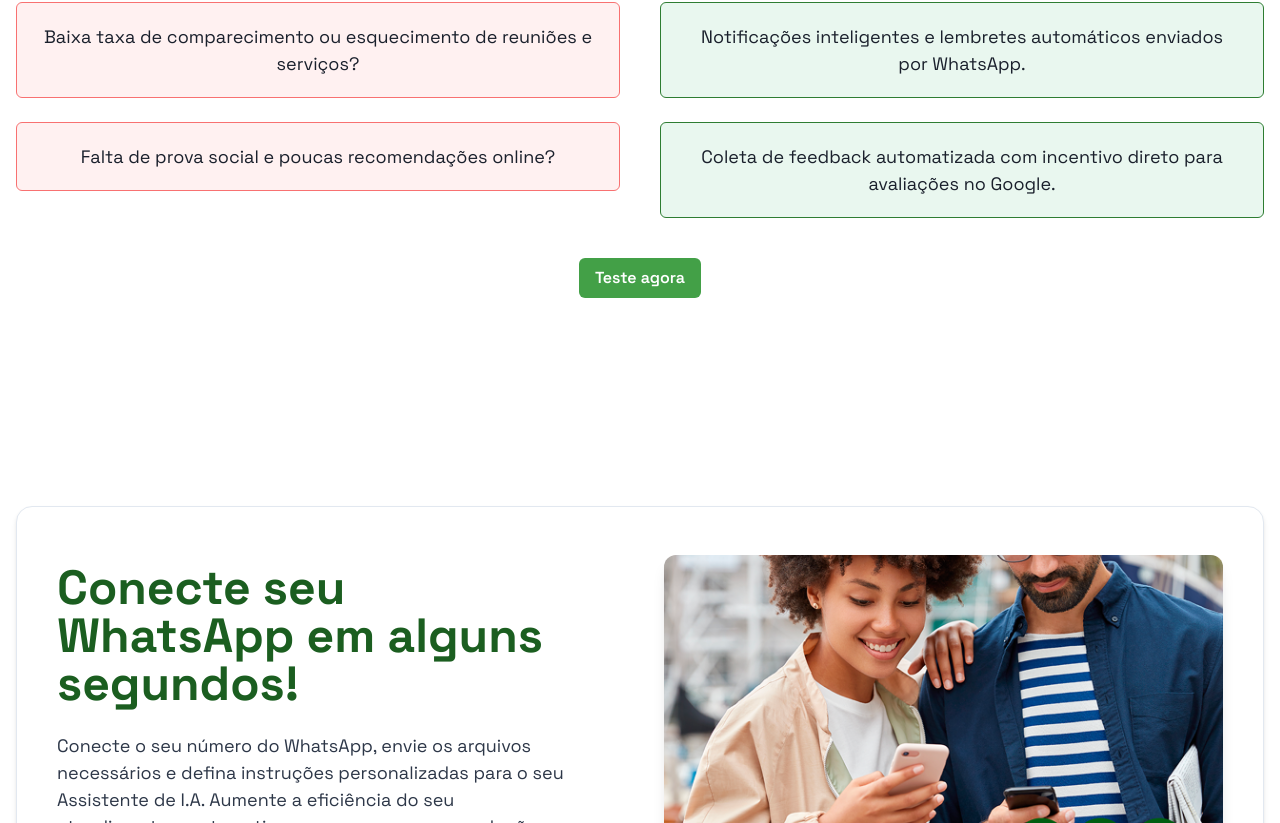
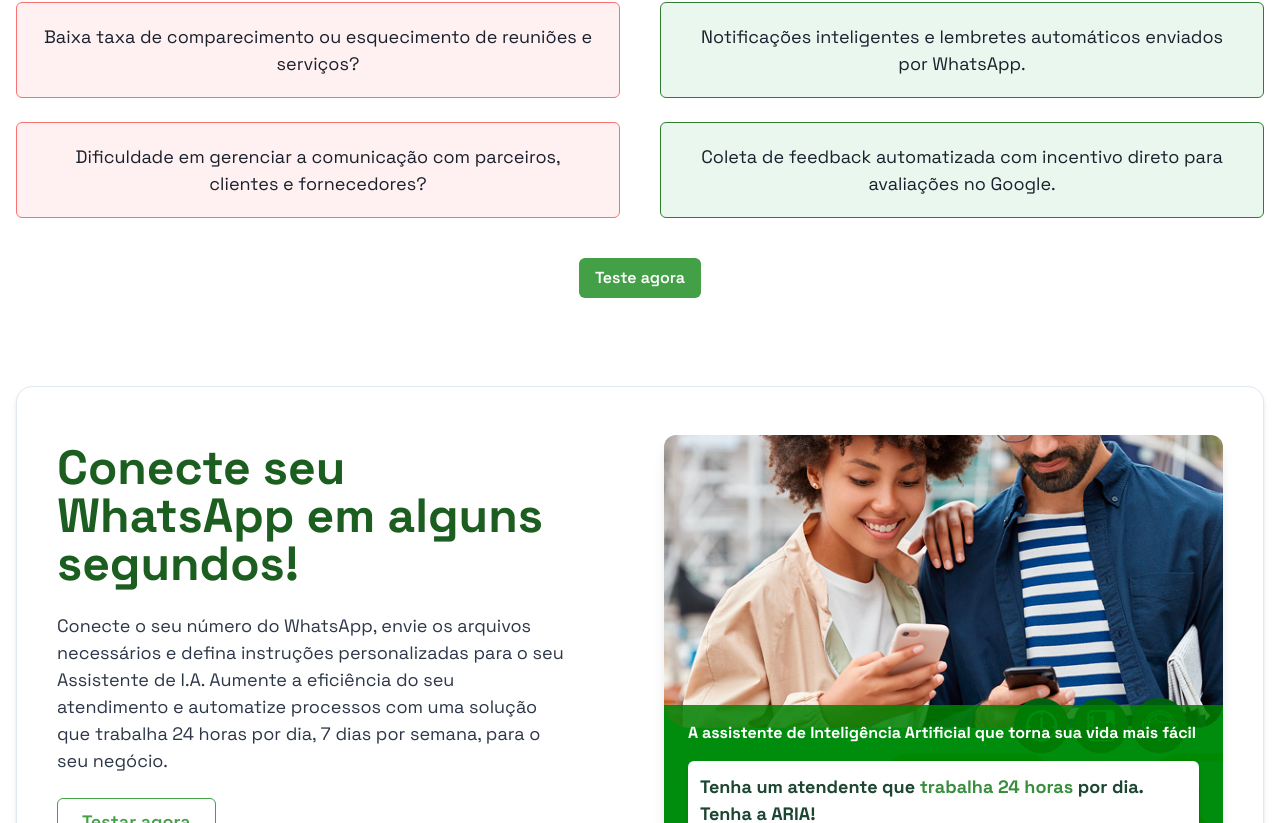
Before and after one commit to renatokuroe/aria, a Next.js app: page / in a window 1280 px wide. Shown: the part 2917-3740 px from the top of the page. Built offline with nearby package versions, Linux system fonts and the light colour scheme; no server answers.

Commit message:
feat: update landpage

```diff
--- a/src/components/LandingPage.tsx
+++ b/src/components/LandingPage.tsx
@@ -236,7 +236,7 @@ export default function LandingPage() {
                                 {[
                                     "Perda de oportunidades por demora em responder ou atendimento limitado ao horário comercial?",
                                     "Baixa taxa de comparecimento ou esquecimento de reuniões e serviços?",
-                                    "Falta de prova social e poucas recomendações online?",
+                                    "Dificuldade em gerenciar a comunicação com parceiros, clientes e fornecedores?",
                                 ].map((item, index) => (
                                     <Box
                                         key={index}
@@ -295,7 +295,7 @@ export default function LandingPage() {
 
             {/* Features */}
             {/* Conecte seu WhatsApp em segundos */}
-            <Box position="relative" py={{ base: 12, md: 20 }} mt={12}>
+            <Box position="relative" py={{ base: 12, md: 0 }} mt={2}>
                 <Container maxW="7xl">
                     <Box
                         bg="white"
```
